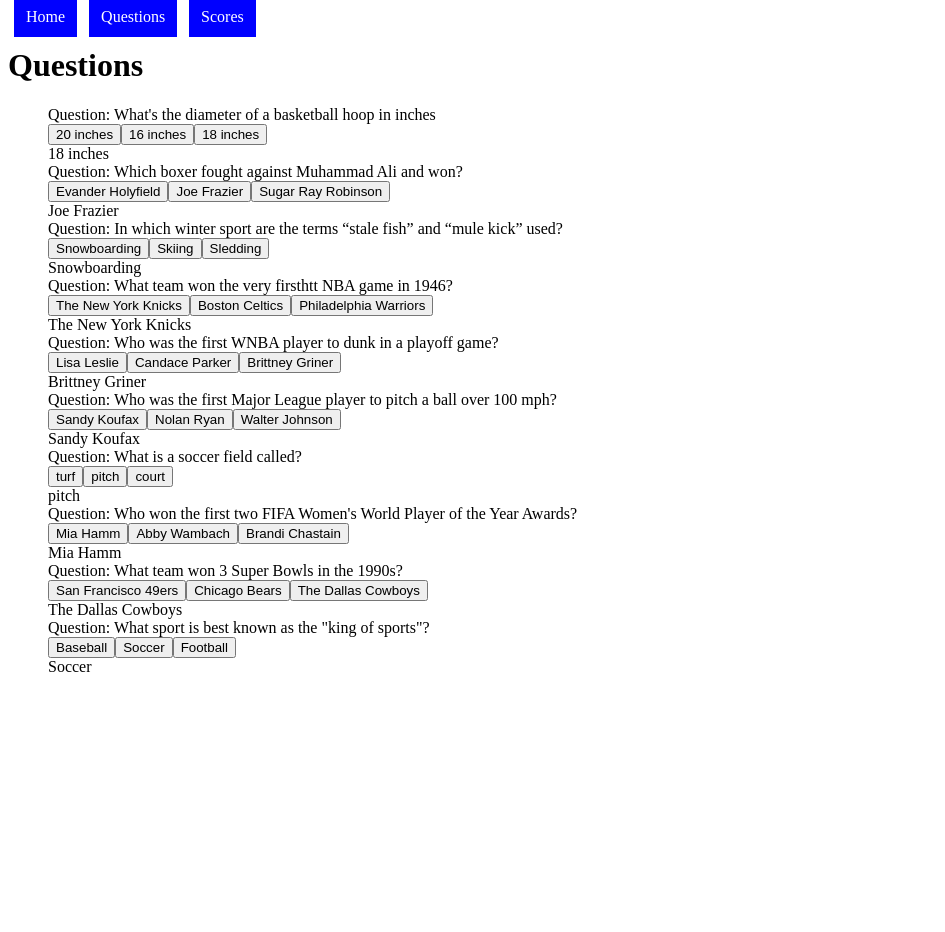
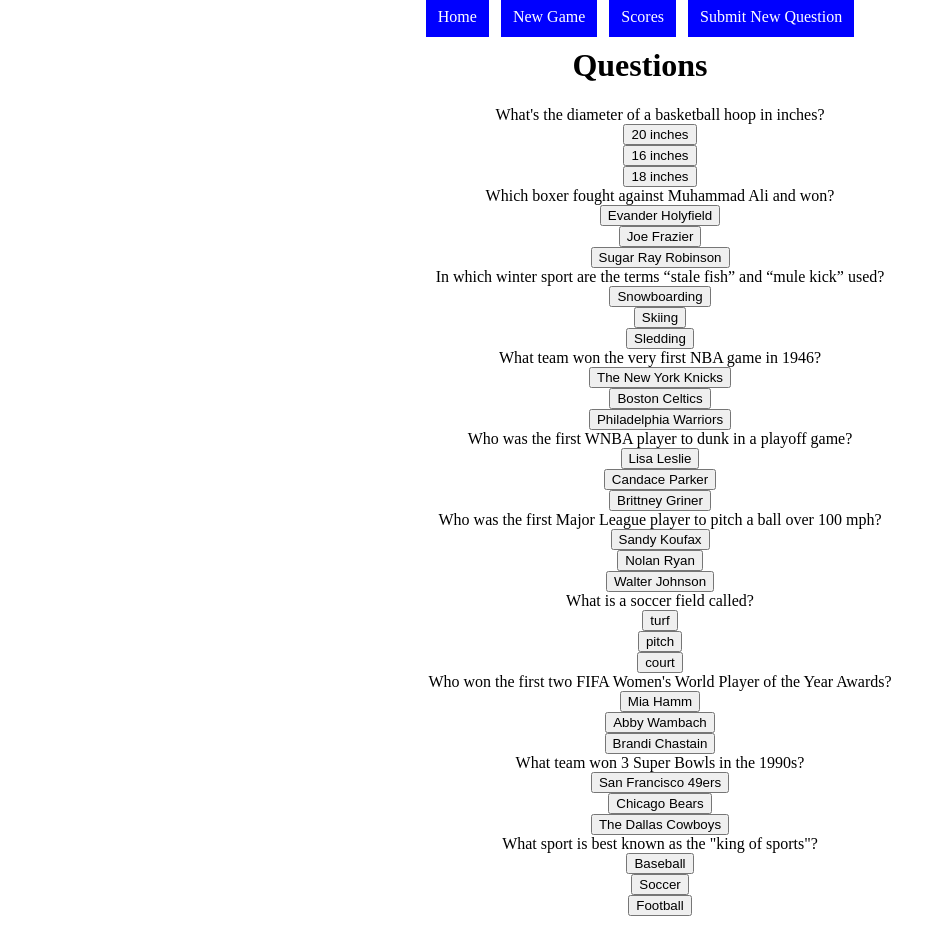
Before and after one commit to lswillms/my-app, a React (Create React App) app: page /questionlist in a window 1280 px wide. Shown: the whole page, without its empty margins (0-945 px from the left). Before the commit the page ends 800 px from the top, so only its background shows below. Built offline with nearby package versions, Linux system fonts and the light colour scheme; data requests are answered from the project's data file.

Commit message:
Updated CSS and corrected grammar in db.json file

```diff
--- a/db.json
+++ b/db.json
@@ -2,7 +2,7 @@
   "questions": [
     {
       "id": 1,
-      "question": "What's the diameter of a basketball hoop in inches",
+      "question": "What's the diameter of a basketball hoop in inches?",
       "option1": "20 inches",
       "option2": "16 inches",
       "option3": "18 inches",
@@ -26,7 +26,7 @@
     },
     {
       "id": 4,
-      "question": "What team won the very firsthtt NBA game in 1946?",
+      "question": "What team won the very first NBA game in 1946?",
       "option1": "The New York Knicks",
       "option2": "Boston Celtics",
       "option3": "Philadelphia Warriors",
--- a/src/App.css
+++ b/src/App.css
@@ -36,3 +36,17 @@
     transform: rotate(360deg);
   }
 }
+
+div.question {
+  padding: "20px";
+  margin: "0 6px 6px";
+  background: "blue";
+  color: "white";
+}
+
+button {
+  padding: "130px";
+  margin: "0 6px 6px";
+  background: "blue";
+  color: "white";
+}
--- a/src/components/App.js
+++ b/src/components/App.js
@@ -4,6 +4,8 @@
 import QuestionList from "./QuestionList"
 import NavBar from "./NavBar"
 import Scores from "./Scores";
+import QuestionForm from "./QuestionForm";
+
 
 function App() {
   return (
@@ -16,6 +18,8 @@
         </Route>
         <Route path = "/scores" element={<Scores/>}>
        </Route>
+        <Route path = "/questionform" element={<QuestionForm/>}>
+       </Route>
       </Routes>
     </div>
   );
--- a/src/components/NavBar.js
+++ b/src/components/NavBar.js
@@ -32,8 +32,9 @@
              }}
 
         >
-           Questions
+           New Game
         </NavLink>
+
         <NavLink
             to = "/scores"
             style={linkStyles}
@@ -43,6 +44,15 @@
         >
             Scores
         </NavLink>
+        <NavLink
+            to = "/questionform"
+            style={linkStyles}
+            activestyle={{
+                background: "darkblue",
+             }}
+        >
+            Submit New Question
+        </NavLink>
      </div>
 
     )
--- a/src/components/QuestionForm.js
+++ b/src/components/QuestionForm.js
@@ -0,0 +1,10 @@
+import React from "react";
+
+function QuestionForm() {
+    return (
+        <h1>Question Form</h1>
+
+    )
+}
+
+export default QuestionForm
--- a/src/components/QuestionItem.js
+++ b/src/components/QuestionItem.js
@@ -1,16 +1,21 @@
 import React from "react"
 
-function QuestionItem( { question, option1, option2, option3, answer }) {
+function QuestionItem( { question, option1, option2, option3 }) {
 
     return(
-     <div className="question">
-        <span>Question: {question}</span>
+     <div className="question-list">
+       <div className = "question"> {question}</div>
             <div className="answer">
-                <button className="choices"> {option1}</button>
-                <button className="choices"> {option2}</button>
-                <button className="choices"> {option3}</button>
+                <div>
+                    <button className="choices"> {option1}</button>
+                </div>
+                <div>
+                    <button className="choices"> {option2}</button>
+                </div>
+                <div>
+                    <button className="choices"> {option3}</button>
+                </div>
             </div>
-            <span>{answer}</span>
         </div>
 
 
--- a/src/index.css
+++ /dev/null
@@ -1,9 +0,0 @@
-body {
-  margin: 0;
-  background: gainsboro
-}
-
-code {
-  font-family: source-code-pro, Menlo, Monaco, Consolas, 'Courier New',
-    monospace;
-}
--- a/src/index.js
+++ b/src/index.js
@@ -2,6 +2,7 @@
 import ReactDOM from 'react-dom/client';
 import App from "/Users/latoshiawilliams/Development/code/Phase-2/my-app/src/components/App.js"
 import { BrowserRouter } from "react-router-dom"
+import "./App.css"
 
 
 const root = ReactDOM.createRoot(document.getElementById('root'));
```
